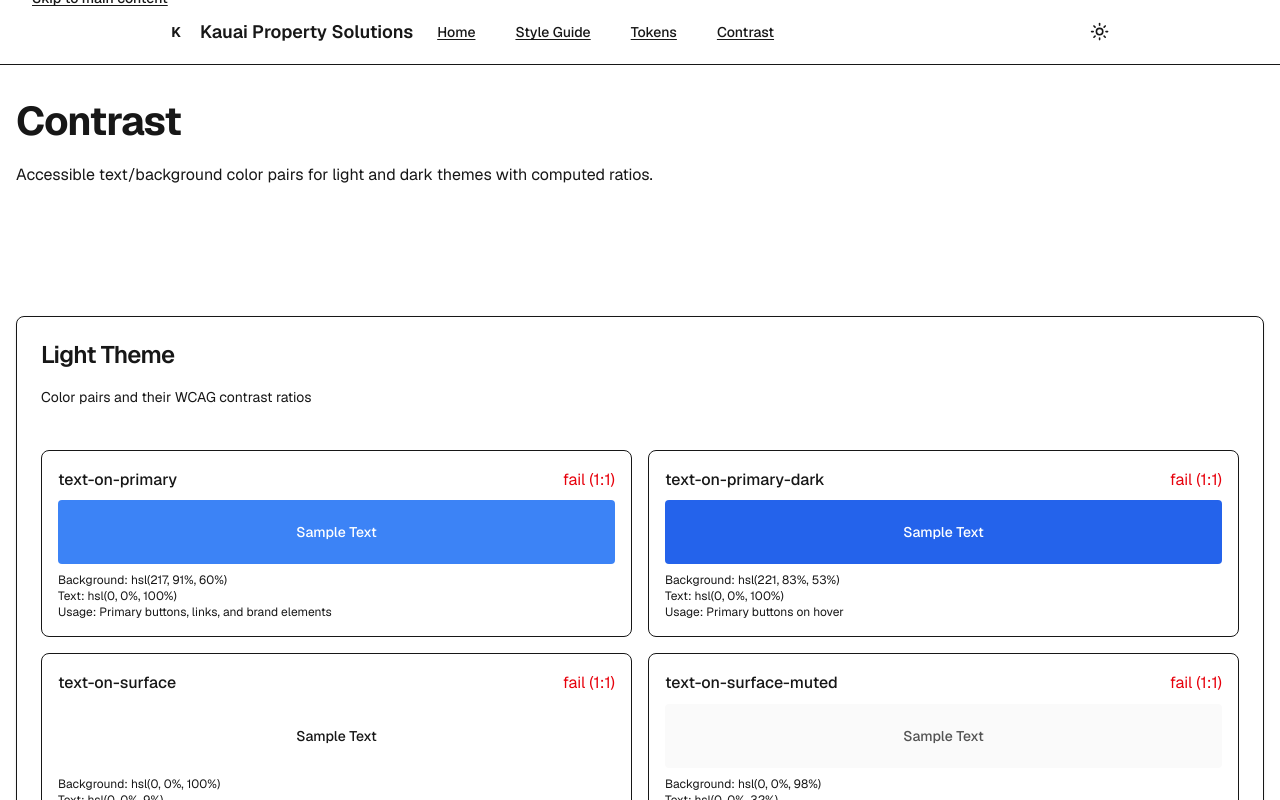
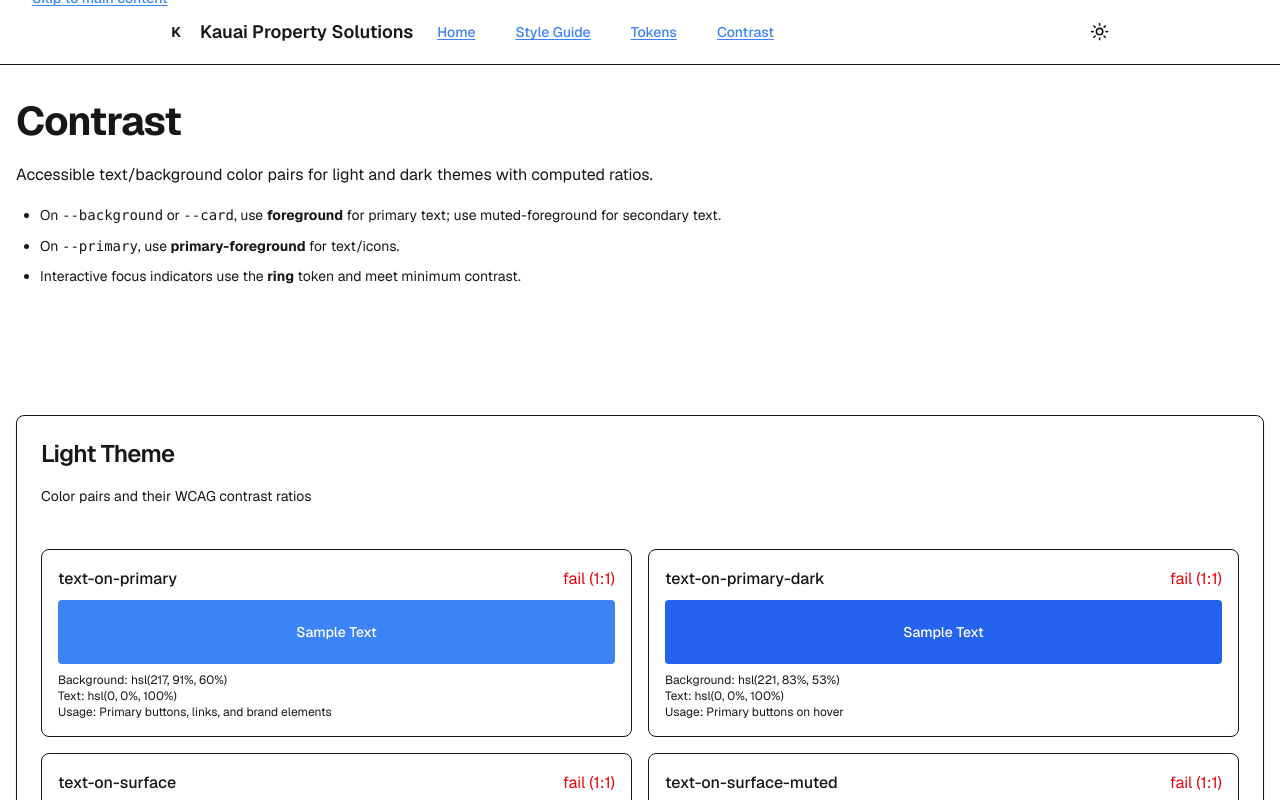
Before and after one commit to sethcarp8/Webapp, a Next.js app: page /style-guide/contrast in a window 1280 px wide. Shown: the top 800 px of the page. Built offline with nearby package versions, Linux system fonts and the light colour scheme.

Commit message:
feat(tokens): production-safe brand palette for light/dark wired via CSS vars & Tailwind; apply to core components; update Style Guide usage notes

```diff
--- a/src/app/globals.css
+++ b/src/app/globals.css
@@ -2,49 +2,55 @@
 
 /* CSS Variables for theming */
 :root {
-  --background: #ffffff;
-  --foreground: #171717;
-  --card: #ffffff;
-  --card-foreground: #171717;
-  --popover: #ffffff;
-  --popover-foreground: #171717;
-  --primary: #171717;
-  --primary-foreground: #fafafa;
-  --secondary: #f5f5f5;
-  --secondary-foreground: #171717;
-  --muted: #f5f5f5;
-  --muted-foreground: #737373;
-  --accent: #f5f5f5;
-  --accent-foreground: #171717;
-  --destructive: #ef4444;
-  --destructive-foreground: #fafafa;
-  --border: #e5e5e5;
-  --input: #ffffff;
-  --ring: #171717;
+  /* Light theme surfaces */
+  --background: hsl(0 0% 100%);
+  --foreground: hsl(0 0% 9%);
+  --card: hsl(0 0% 100%);
+  --card-foreground: hsl(0 0% 9%);
+  --popover: hsl(0 0% 100%);
+  --popover-foreground: hsl(0 0% 9%);
+  --border: hsl(0 0% 90%);
+  --input: hsl(0 0% 100%);
   --radius: 0.5rem;
+
+  /* Brand and semantic tokens (light) */
+  --primary: hsl(217 91% 60%);         /* primary-500 */
+  --primary-foreground: hsl(0 0% 100%); /* white */
+  --secondary: hsl(0 0% 96%);           /* neutral-100 */
+  --secondary-foreground: hsl(0 0% 15%);
+  --muted: hsl(0 0% 96%);
+  --muted-foreground: hsl(0 0% 45%);
+  --accent: hsl(0 0% 96%);
+  --accent-foreground: hsl(0 0% 15%);
+  --destructive: hsl(0 84% 60%);        /* error-500 */
+  --destructive-foreground: hsl(0 0% 100%);
+  --ring: hsl(217 91% 60%);             /* focus ring = brand */
 }
 
 @media (prefers-color-scheme: dark) {
   :root {
-    --background: #0a0a0a;
-    --foreground: #ededed;
-    --card: #0a0a0a;
-    --card-foreground: #ededed;
-    --popover: #0a0a0a;
-    --popover-foreground: #ededed;
-    --primary: #ededed;
-    --primary-foreground: #0a0a0a;
-    --secondary: #262626;
-    --secondary-foreground: #ededed;
-    --muted: #262626;
-    --muted-foreground: #a3a3a3;
-    --accent: #262626;
-    --accent-foreground: #ededed;
-    --destructive: #7f1d1d;
-    --destructive-foreground: #ededed;
-    --border: #262626;
-    --input: #0a0a0a;
-    --ring: #ededed;
+    /* Dark theme surfaces */
+    --background: hsl(0 0% 9%);
+    --foreground: hsl(0 0% 98%);
+    --card: hsl(0 0% 9%);
+    --card-foreground: hsl(0 0% 98%);
+    --popover: hsl(0 0% 9%);
+    --popover-foreground: hsl(0 0% 98%);
+    --border: hsl(0 0% 25%);
+    --input: hsl(0 0% 9%);
+
+    /* Brand and semantic tokens (dark) */
+    --primary: hsl(213 94% 68%);         /* primary-400 */
+    --primary-foreground: hsl(0 0% 10%);
+    --secondary: hsl(0 0% 15%);          /* neutral-800 */
+    --secondary-foreground: hsl(0 0% 90%);
+    --muted: hsl(0 0% 15%);
+    --muted-foreground: hsl(0 0% 64%);
+    --accent: hsl(0 0% 15%);
+    --accent-foreground: hsl(0 0% 90%);
+    --destructive: hsl(0 90% 70%);       /* error-400 */
+    --destructive-foreground: hsl(0 0% 10%);
+    --ring: hsl(213 94% 68%);            /* focus ring = brand */
   }
 }
 
--- a/src/app/style-guide/contrast/page.tsx
+++ b/src/app/style-guide/contrast/page.tsx
@@ -38,6 +38,11 @@ export default function ContrastPage() {
       <div>
         <h1 className="text-3xl font-bold">Contrast</h1>
         <p className="text-muted-foreground">Accessible text/background color pairs for light and dark themes with computed ratios.</p>
+        <ul className="text-sm text-muted-foreground list-disc ml-5 mt-2 space-y-1">
+          <li>On <code>--background</code> or <code>--card</code>, use <strong>foreground</strong> for primary text; use muted-foreground for secondary text.</li>
+          <li>On <code>--primary</code>, use <strong>primary-foreground</strong> for text/icons.</li>
+          <li>Interactive focus indicators use the <strong>ring</strong> token and meet minimum contrast.</li>
+        </ul>
       </div>
 
       <section>
--- a/src/app/style-guide/tokens/page.tsx
+++ b/src/app/style-guide/tokens/page.tsx
@@ -7,6 +7,10 @@ export default function TokensPage() {
       <div>
         <h1 className="text-3xl font-bold">Design Tokens</h1>
         <p className="text-muted-foreground">Canonical scales for color, typography, spacing, radius, elevation, motion, and z-index.</p>
+        <div className="mt-2 text-sm text-muted-foreground">
+          <p className="mb-1"><strong>Brand palette</strong>: Primary is ocean blue (primary-500), with lighter/darker steps for hover/active. Neutral grays define surfaces and text.</p>
+          <p><strong>Usage</strong>: Use <code>--foreground</code> on <code>--background</code> surfaces; <code>--primary-foreground</code> on <code>--primary</code> buttons/links; muted text on muted surfaces. Focus rings use the <code>--ring</code> token.</p>
+        </div>
       </div>
 
       {/* Colors */}
--- a/tailwind.config.js
+++ b/tailwind.config.js
@@ -61,33 +61,29 @@ module.exports = {
 
         // Colors
         colors: {
-          // Primary colors
-          primary: designTokens.color.primary,
-
-          // Neutral colors
+          // Scales
+          primary: { DEFAULT: 'var(--primary)', foreground: 'var(--primary-foreground)', ...designTokens.color.primary },
           neutral: designTokens.color.neutral,
-
-          // Semantic colors
           success: designTokens.color.success,
           warning: designTokens.color.warning,
           error: designTokens.color.error,
 
-          // Legacy support for existing theme variables
+          // Surface tokens
           background: 'var(--background)',
           foreground: 'var(--foreground)',
           card: 'var(--card)',
           'card-foreground': 'var(--card-foreground)',
           popover: 'var(--popover)',
           'popover-foreground': 'var(--popover-foreground)',
-          muted: 'var(--muted)',
-          'muted-foreground': 'var(--muted-foreground)',
-          accent: 'var(--accent)',
-          'accent-foreground': 'var(--accent-foreground)',
-          destructive: 'var(--destructive)',
-          'destructive-foreground': 'var(--destructive-foreground)',
           border: 'var(--border)',
           input: 'var(--input)',
           ring: 'var(--ring)',
+
+          // UI role tokens
+          secondary: { DEFAULT: 'var(--secondary)', foreground: 'var(--secondary-foreground)' },
+          muted: { DEFAULT: 'var(--muted)', foreground: 'var(--muted-foreground)' },
+          accent: { DEFAULT: 'var(--accent)', foreground: 'var(--accent-foreground)' },
+          destructive: { DEFAULT: 'var(--destructive)', foreground: 'var(--destructive-foreground)' },
         },
 
         // Box shadow (elevation)
```
